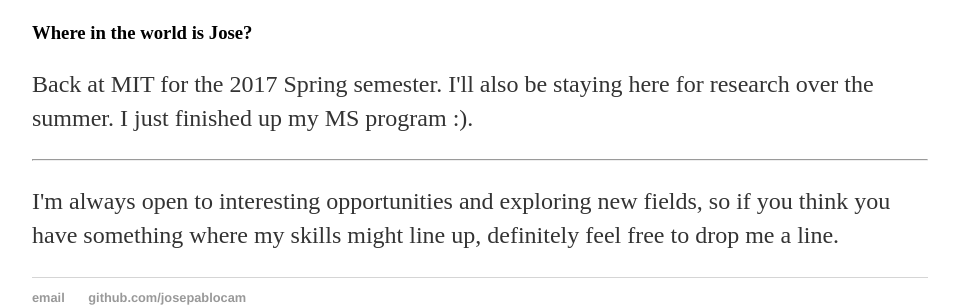
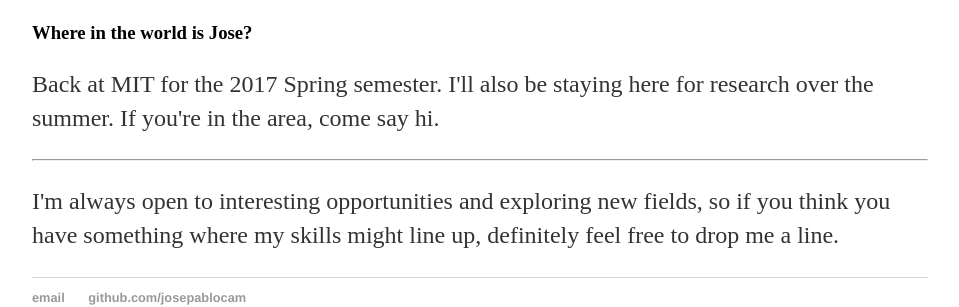
Before and after one commit to josepablocam/josepablocam.github.io, a Jekyll site: the page built from index.md, in a window 1280 px wide. Shown: the part 579-886 px from the top of the page, without its empty margins (160-1119 px from the left). Built offline with Jekyll 4.4.1, drawn with Linux system fonts in a browser that asks for light colours.

Commit message:
god..they never end

```diff
--- a/index.md
+++ b/index.md
@@ -21,7 +21,7 @@ At some point I plan on migrating my wordpress blog over to this site. But for n
 
 ### Where in the world is Jose?
 Back at MIT for the 2017 Spring semester. I'll also be staying here for research over the summer.
-I just finished up my MS program :).
+If you're in the area, come say hi.
 
 
 ----------
```
